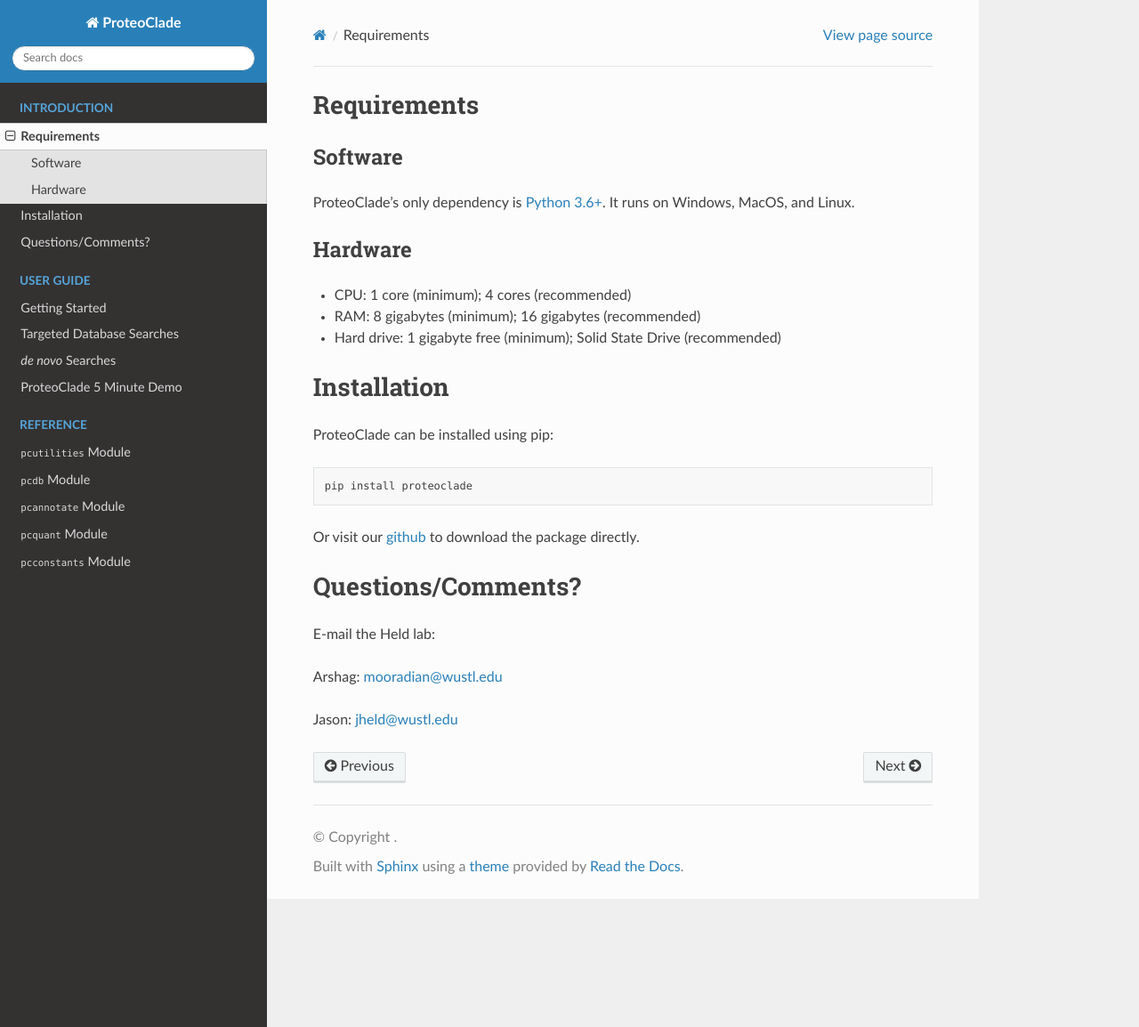
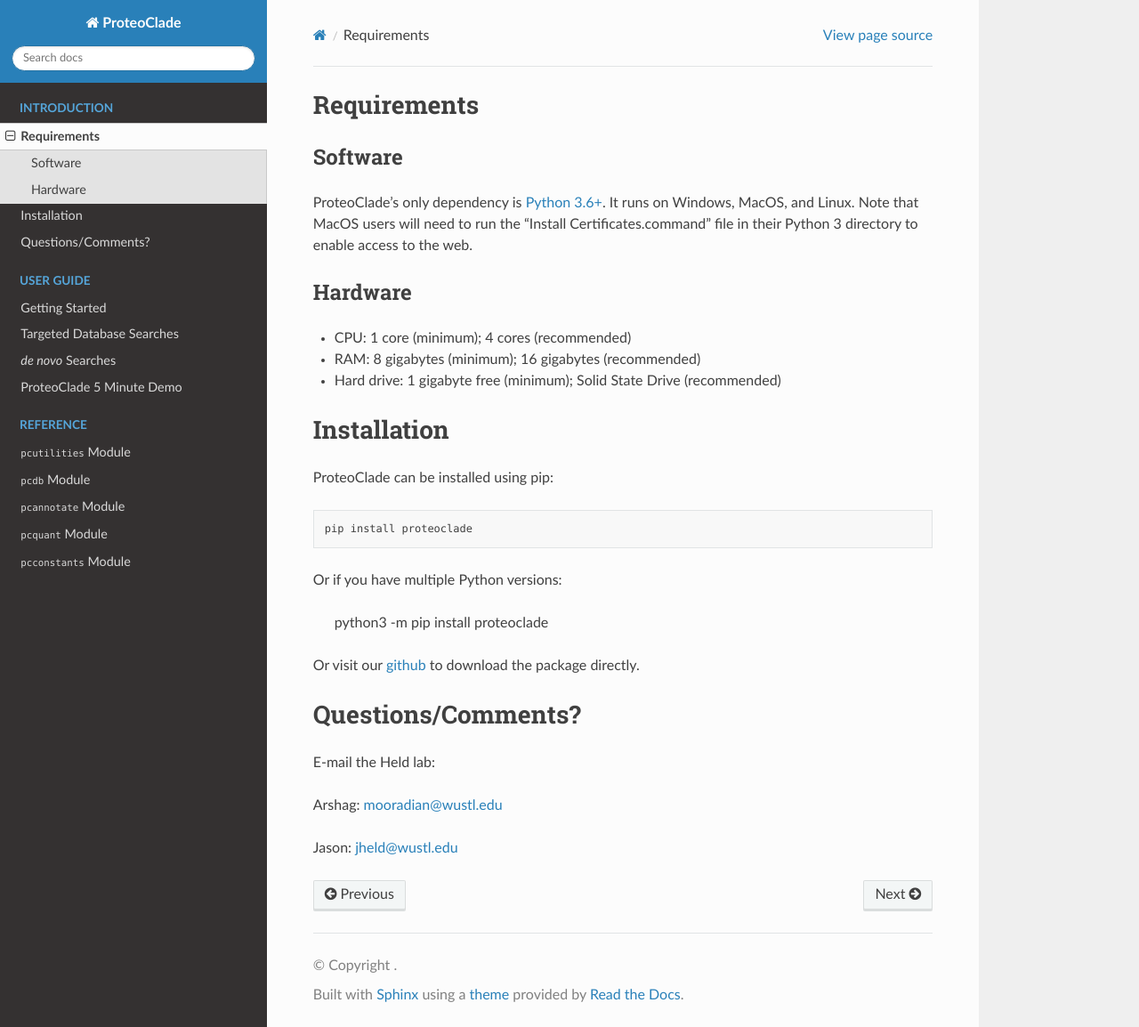
Before and after one commit to HeldLab/ProteoClade, a Sphinx documentation site: the page built from docs/introduction.rst, in a window 1280 px wide and 1154 px high. Shown: the whole window at 89% size. Built offline with Sphinx 7.4.7 and the Read the Docs theme 2.0.0, drawn with Linux system fonts in a browser that asks for light colours.

Commit message:
Update introduction.rst

```diff
--- a/docs/introduction.rst
+++ b/docs/introduction.rst
@@ -2,7 +2,7 @@
 ============
 Software
 ^^^^^^^^
-ProteoClade's only dependency is `Python 3.6+ <http://www.python.org/>`_. It runs on Windows, MacOS, and Linux.
+ProteoClade's only dependency is `Python 3.6+ <http://www.python.org/>`_. It runs on Windows, MacOS, and Linux. Note that MacOS users will need to run the "Install Certificates.command" file in their Python 3 directory to enable access to the web.
 
 Hardware
 ^^^^^^^^
@@ -16,6 +16,10 @@
 
     pip install proteoclade
 
+Or if you have multiple Python versions:
+
+    python3 -m pip install proteoclade
+
 Or visit our `github <https://github.com/HeldLab/ProteoClade>`_ to download the package directly.
 
 
```
